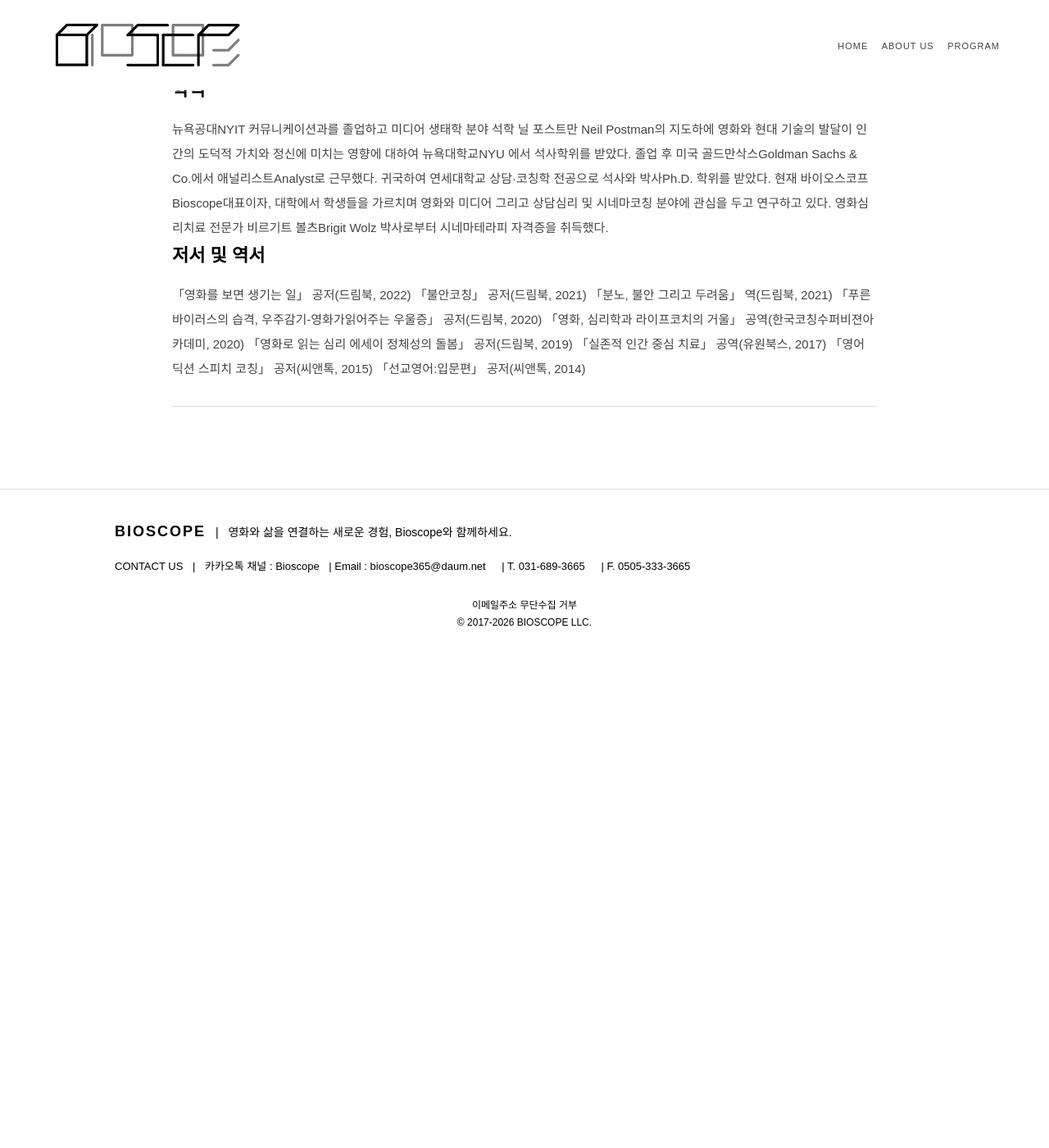
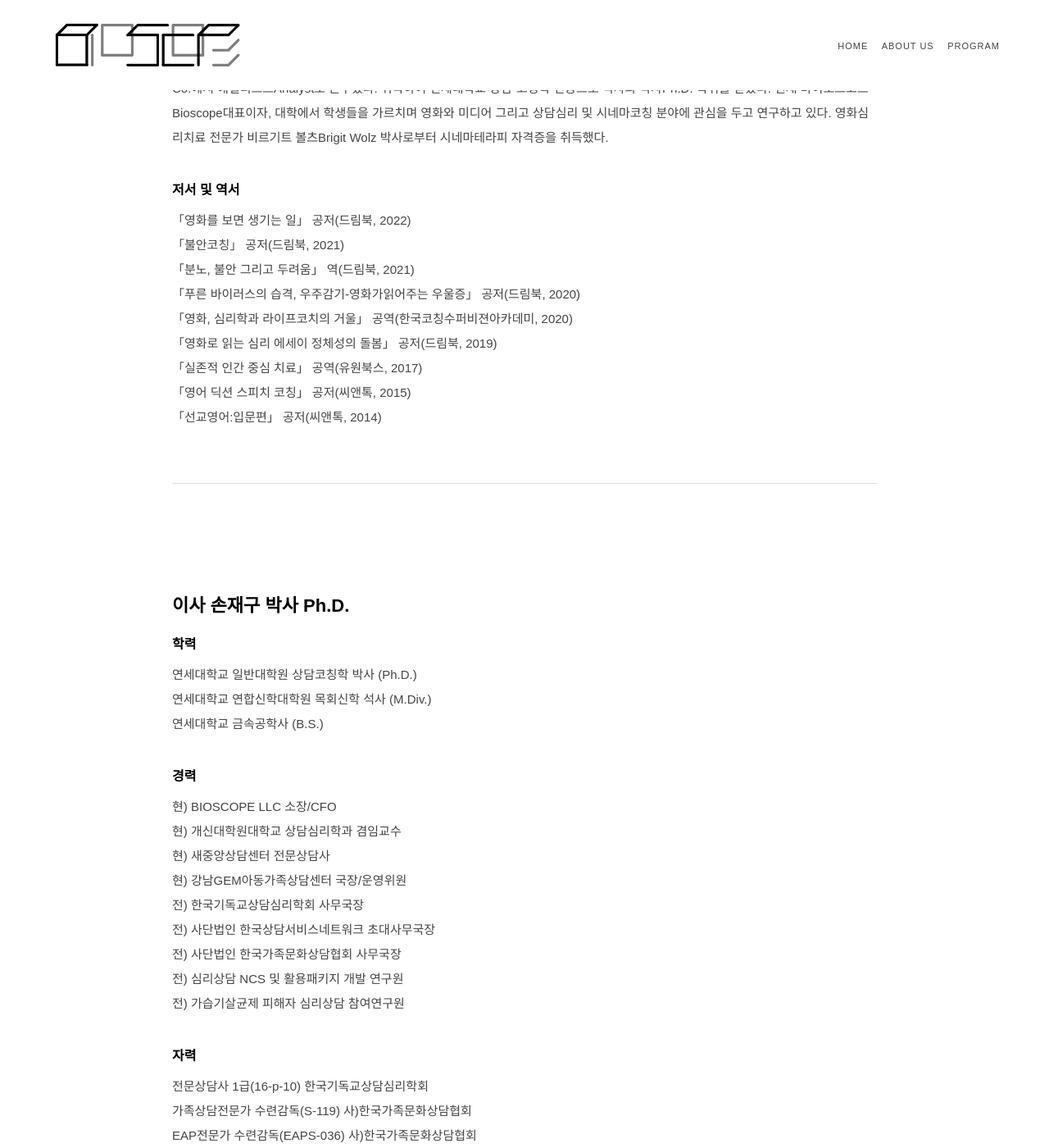
Before and after one commit to bioscope/bioscope, a Jekyll site: the page built from about.md, in a window 1280 px wide and 1400 px high, scrolled down 874 px. Shown: the whole window at 82% size. Built offline with Jekyll 4.4.1, drawn with Linux system fonts in a browser that asks for light colours; before the commit the page ends 1665 px from its top, so only the background shows below that; some of the changed text lies outside the part shown.

Commit message:
Update about.md

```diff
--- a/about.md
+++ b/about.md
@@ -23,30 +23,111 @@
 
 <section class="profile-section">
 
-<h2>DIRECTOR Andy Hwang Ph.D.</h2>
+<div class="profile">
 
+<h3>
+  DIRECTOR Andy Hwang Ph.D.<br>
+  소장 앤디황 박사
+</h3>
+
+<div class="profile-item">
+<h4>학력</h4>
+<p>
+뉴욕공대NYIT 커뮤니케이션과를 졸업하고 미디어 생태학 분야 석학 닐 포스트만 Neil Postman의 지도하에 영화와 현대 기술의 발달이 인간의 도덕적 가치와 정신에 미치는 영향에 대하여 뉴욕대학교NYU 에서 석사학위를 받았다. 졸업 후 미국 골드만삭스Goldman Sachs & Co.에서 애널리스트Analyst로 근무했다. 귀국하여 연세대학교 상담·코칭학 전공으로 석사와 박사Ph.D. 학위를 받았다. 현재 바이오스코프Bioscope대표이자, 대학에서 학생들을 가르치며 영화와 미디어 그리고 상담심리 및 시네마코칭 분야에 관심을 두고 연구하고 있다. 영화심리치료 전문가 비르기트 볼츠Brigit Wolz 박사로부터 시네마테라피 자격증을 취득했다.
+</p>
+</div>
+
+<div class="profile-item">
+<h4>저서 및 역서</h4>
+  <p>
+    「영화를 보면 생기는 일」 공저(드림북, 2022)<br>
+    「불안코칭」 공저(드림북, 2021)<br>
+    「분노, 불안 그리고 두려움」 역(드림북, 2021)<br>
+    「푸른 바이러스의 습격, 우주감기-영화가읽어주는 우울증」 공저(드림북, 2020)<br>
+    「영화, 심리학과 라이프코치의 거울」 공역(한국코칭수퍼비젼아카데미, 2020)<br>
+    「영화로 읽는 심리 에세이 정체성의 돌봄」 공저(드림북, 2019)<br>
+    「실존적 인간 중심 치료」 공역(유원북스, 2017)<br>
+    「영어 딕션 스피치 코칭」 공저(씨앤톡, 2015)<br>
+    「선교영어:입문편」 공저(씨앤톡, 2014)<br>
+  </p>
+</div>
+
+</div>
+</section>
+
+<section class="profile-section">
 
 <div class="profile">
 
+<h3>
+  이사 손재구 박사 Ph.D.
+</h3>
 
-<h2>소장 앤디황 박사</h2>
+<div class="profile-item">
+<h4>학력</h4>
+<p>
+  연세대학교 일반대학원 상담코칭학 박사 (Ph.D.)<br>
+  연세대학교 연합신학대학원 목회신학 석사 (M.Div.)<br>
+  연세대학교 금속공학사 (B.S.)
+</p>
+</div>
 
-<h3>학력</h3>
+<div class="profile-item">
+<h4>경력</h4>
 <p>
-뉴욕공대NYIT 커뮤니케이션과를 졸업하고 미디어 생태학 분야 석학 닐 포스트만 Neil Postman의 지도하에 영화와 현대 기술의 발달이 인간의 도덕적 가치와 정신에 미치는 영향에 대하여 뉴욕대학교NYU 에서 석사학위를 받았다. 졸업 후 미국 골드만삭스Goldman Sachs & Co.에서 애널리스트Analyst로 근무했다. 귀국하여 연세대학교 상담·코칭학 전공으로 석사와 박사Ph.D. 학위를 받았다. 현재 바이오스코프Bioscope대표이자, 대학에서 학생들을 가르치며 영화와 미디어 그리고 상담심리 및 시네마코칭 분야에 관심을 두고 연구하고 있다. 영화심리치료 전문가 비르기트 볼츠Brigit Wolz 박사로부터 시네마테라피 자격증을 취득했다.
+  현) BIOSCOPE LLC 소장/CFO<br>
+  현) 개신대학원대학교 상담심리학과 겸임교수<br>
+  현) 새중앙상담센터 전문상담사<br>
+  현) 강남GEM아동가족상담센터 국장/운영위원<br>
+  전) 한국기독교상담심리학회 사무국장<br>
+  전) 사단법인 한국상담서비스네트워크 초대사무국장<br>
+  전) 사단법인 한국가족문화상담협회 사무국장<br>
+  전) 심리상담 NCS 및 활용패키지 개발 연구원<br>
+  전) 가습기살균제 피해자 심리상담 참여연구원
 </p>
+</div>
 
-<h3>저서 및 역서</h3>
-  <p>
-    「영화를 보면 생기는 일」 공저(드림북, 2022)
-    「불안코칭」 공저(드림북, 2021)
-    「분노, 불안 그리고 두려움」 역(드림북, 2021)
-    「푸른 바이러스의 습격, 우주감기-영화가읽어주는 우울증」 공저(드림북, 2020)
-    「영화, 심리학과 라이프코치의 거울」 공역(한국코칭수퍼비젼아카데미, 2020)
-    「영화로 읽는 심리 에세이 정체성의 돌봄」 공저(드림북, 2019)
-    「실존적 인간 중심 치료」 공역(유원북스, 2017)
-    「영어 딕션 스피치 코칭」 공저(씨앤톡, 2015)
-    「선교영어:입문편」 공저(씨앤톡, 2014)
-  </p>
+<div class="profile-item">
+<h4>자력</h4>
+<p>
+  전문상담사 1급(16-p-10) 한국기독교상담심리학회<br>
+  가족상담전문가 수련감독(S-119) 사)한국가족문화상담협회<br>
+  EAP전문가 수련감독(EAPS-036) 사)한국가족문화상담협회<br>
+  K-KSEG 이고그램전문강사(10-020) 한국이고그램연구소
+</p>
+</div>
+
 </div>
 </section>
+
+
+<section class="profile-section">
+
+<div class="profile">
+
+<h3>
+  이사 임연재 박사 Ed.D.
+</h3>
+
+<div class="profile-item">
+<h4>학력</h4>
+<p>
+  서울예술고등학교 무용과 졸업<br>
+  세종대학교 무용학과 학사 (BFA)<br>
+  세종대학교 무용학과 석사 (MFA)<br>
+  미국 커넬글로벌대학교 심리상담전공 교육학 박사 (Ed.D.)
+</p>
+</div>
+
+<div class="profile-item">
+<h4>경력</h4>
+<p>
+  긍정심리 전문강사<br>
+  한국 기독교심리상담사 1급<br>
+  미국 Austin Dance Therapy 수퍼바이저 연수<br>
+  현) 동작치료, 긍정심리, 영화치료 상담사로 활동
+</p>
+</div>
+
+</div>
+</section>
```
